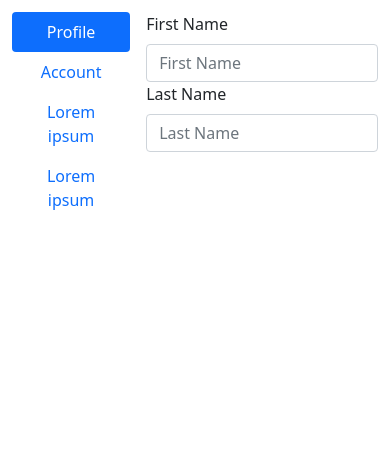
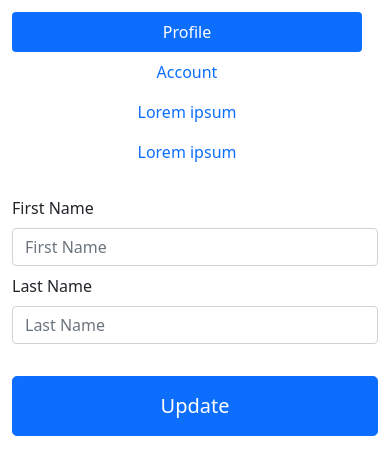
Before and after one commit to shoaibkamalkhan/Bootstrap-Banking-App, a plain HTML site: page settings.html in a window 390 px wide. Shown: the part 58-532 px from the top of the page. Drawn offline with nearby package versions, Linux system fonts and the light colour scheme.

Commit message:
Stylex tab-nav and content for mobile first view. Added js file for settings page to remove and add classes for flexbox styling.

```diff
--- a/css/settings.css
+++ b/css/settings.css
@@ -5,6 +5,29 @@
     margin: 1rem;
 }
 
-.tab-content {
-    display: inline;
+.form-label {
+    margin-top: .5rem;
 }
+
+.tab-pane {
+    margin-top: 1rem;
+}
+
+.update-btn {
+    height: 60px;
+    min-width: 100%;
+    margin-top: 2rem;
+    margin-bottom: 1rem;
+}
+
+/* Media Queries */
+
+    @media only screen and (min-width: 400px) {
+
+        .container-sm {
+            max-width: 500px;
+        }
+    }
+
+
+/* Need to create a container to create a column for flexbox */
--- /dev/null
+++ b/js/settings-scripts.js
@@ -0,0 +1,4 @@
+
+// Need to remove class for .flex-column and replace it with .flex-itmes-start at the 400px breakpoint, so that we can have the .nav-pills div side by side with .tab-content or .tab-panes div's.
+
+// We will have to think about the sizing of the tab-nav and content.
--- a/settings.html
+++ b/settings.html
@@ -16,7 +16,7 @@
     <h1 class="settings-hd">Settings</h1>
 
     <div class="container-sm">
-        <div class="d-flex align-items-start">
+        <div class="d-flex flex-column">
             <div class="nav flex-column nav-pills me-3" id="v-pills-tab" role="tablist" aria-orientation="vertical">
               <button class="nav-link active" id="v-pills-home-tab" data-bs-toggle="pill" data-bs-target="#v-pills-home" type="button" role="tab" aria-controls="v-pills-home" aria-selected="true">Profile</button>
               <button class="nav-link" id="v-pills-profile-tab" data-bs-toggle="pill" data-bs-target="#v-pills-profile" type="button" role="tab" aria-controls="v-pills-profile" aria-selected="false">Account</button>
@@ -31,6 +31,7 @@
                     <label for="exampleFormControlInput1" class="form-label">Last Name</label>
                     <input type="text" class="form-control" id="exampleFormControlInput1" placeholder="Last Name">
                 </form>
+                <button type="submit" class="btn btn-primary btn-lg update-btn">Update</button>
               </div>
               <div class="tab-pane fade" id="v-pills-profile" role="tabpanel" aria-labelledby="v-pills-profile-tab">
                     <form>
@@ -43,17 +44,18 @@
                         <label for="exampleFormControlInput1" class="form-label">Confirm Password</label>
                         <input type="password" class="form-control" id="exampleFormControlInput1" placeholder="Confirm Password">
                     </form>
-                    <button type="submit" class="btn btn-primary btn-lg sign-up-btn">Update</button>
+                    <button type="submit" class="btn btn-primary btn-lg update-btn">Update</button>
               </div>
               <div class="tab-pane fade" id="v-pills-messages" role="tabpanel" aria-labelledby="v-pills-messages-tab">Lorem ipsum dolor sit amet, consectetur adipiscing elit, sed do eiusmod tempor incididunt ut labore et dolore magna aliqua. Ut enim ad minim veniam, quis nostrud exercitation ullamco laboris nisi ut aliquip ex ea commodo consequat. Duis aute irure dolor in reprehenderit in voluptate velit esse cillum dolore eu fugiat nulla pariatur. Excepteur sint occaecat cupidatat non proident, sunt in culpa qui officia deserunt mollit anim id est laborum.</div>
               <div class="tab-pane fade" id="v-pills-settings" role="tabpanel" aria-labelledby="v-pills-settings-tab">Lorem ipsum dolor sit amet, consectetur adipiscing elit, sed do eiusmod tempor incididunt ut labore et dolore magna aliqua. Ut enim ad minim veniam, quis nostrud exercitation ullamco laboris nisi ut aliquip ex ea commodo consequat. Duis aute irure dolor in reprehenderit in voluptate velit esse cillum dolore eu fugiat nulla pariatur. Excepteur sint occaecat cupidatat non proident, sunt in culpa qui officia deserunt mollit anim id est laborum.</div>
             </div>
-          </div>
+        </div>
     </div>
     <!-- Optional JavaScript; choose one of the two! -->
 
     <!-- Option 1: Bootstrap Bundle with Popper -->
     <script src="https://cdn.jsdelivr.net/npm/bootstrap@5.1.3/dist/js/bootstrap.bundle.min.js" integrity="sha384-ka7Sk0Gln4gmtz2MlQnikT1wXgYsOg+OMhuP+IlRH9sENBO0LRn5q+8nbTov4+1p" crossorigin="anonymous"></script>
+    <script src="js/settings-scripts.js"></script>
 
     <!-- Option 2: Separate Popper and Bootstrap JS -->
     <!--
```
